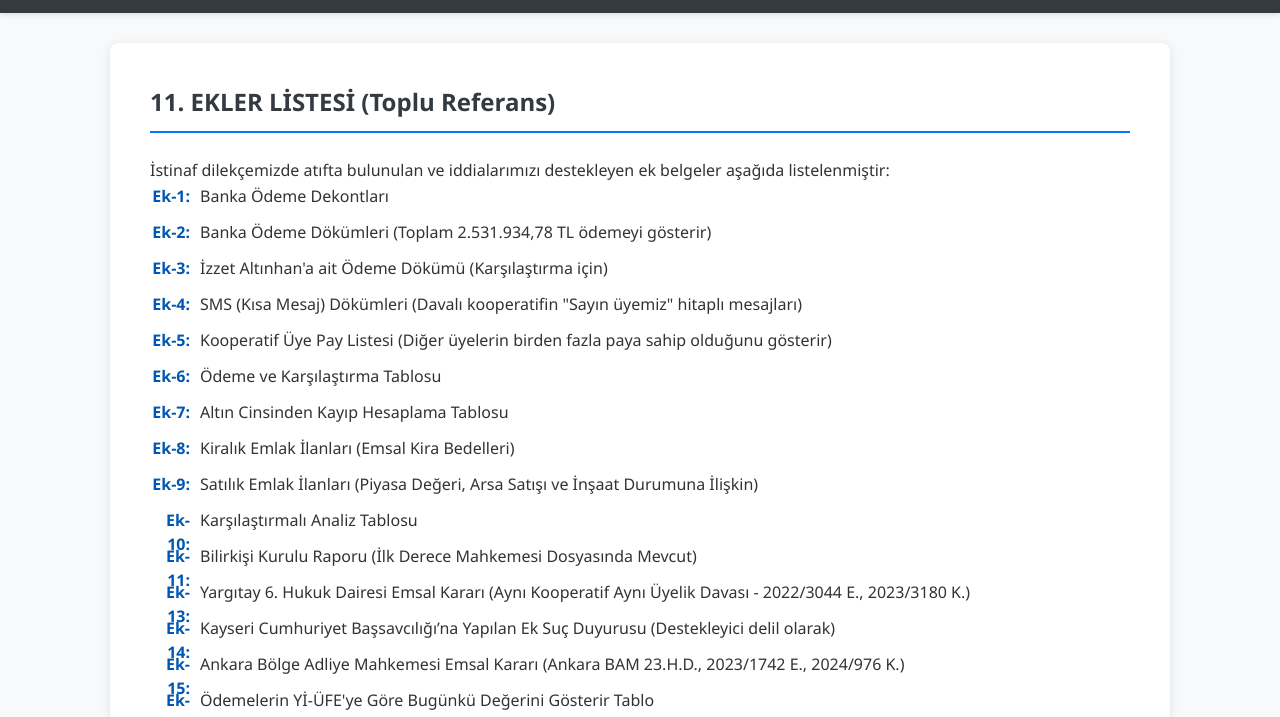
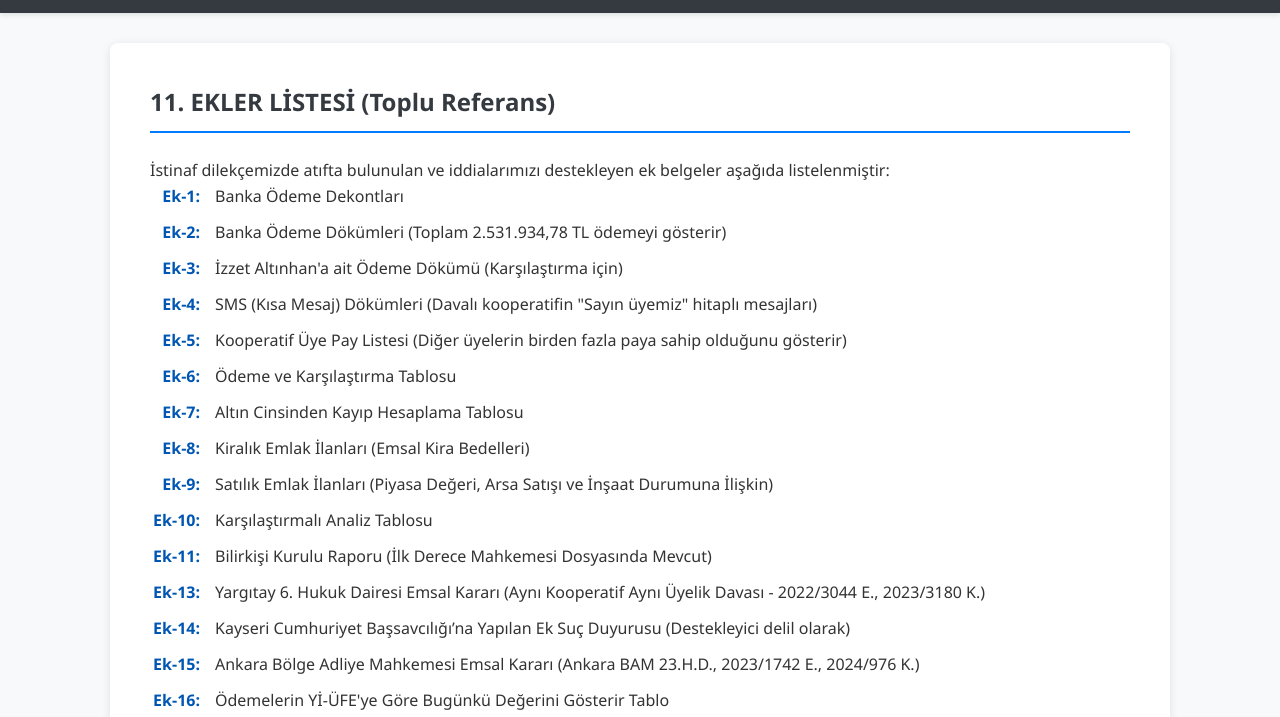
Before and after one commit to matematiksel/mustafa, a plain HTML site: page bolumler/ekler_liste.html in a window 1280 px wide. Shown: the part 57-774 px from the top of the page. Drawn offline with Linux system fonts and the light colour scheme.

Commit message:
Update ekler_liste.html

```diff
--- a/bolumler/ekler_liste.html
+++ b/bolumler/ekler_liste.html
@@ -27,21 +27,23 @@
         }
         .appendix-list li {
             margin-bottom: 12px;
-            padding-left: 50px; /* Ek No için daha fazla yer */
+            padding-left: 65px; /* <<< DEĞİŞİKLİK: Sol boşluğu artırdık */
             position: relative;
             line-height: 1.5;
             text-align: justify;
         }
         .appendix-list li::before {
-            content: attr(data-ek-no); /* Ek Numarasını göster */
+            content: attr(data-ek-no);
             position: absolute;
             left: 0;
-            top: 0;
+            top: 0; /* Dikey hizalamayı tam başa alalım */
             font-weight: bold;
             color: #0056b3;
-            width: 40px; /* Genişlik */
+            width: 50px; /* <<< DEĞİŞİKLİK: Genişliği biraz artırdık */
             text-align: right;
-            padding-right: 10px;
+            padding-right: 10px; /* Sağdaki boşluk */
+            /* Dikey hizalama için ek ayar (gerekirse): */
+            /* line-height: 1.5; */ /* Ana li ile aynı yaparak hizalamayı deneyebiliriz */
         }
 
         .navigation-links {
```
